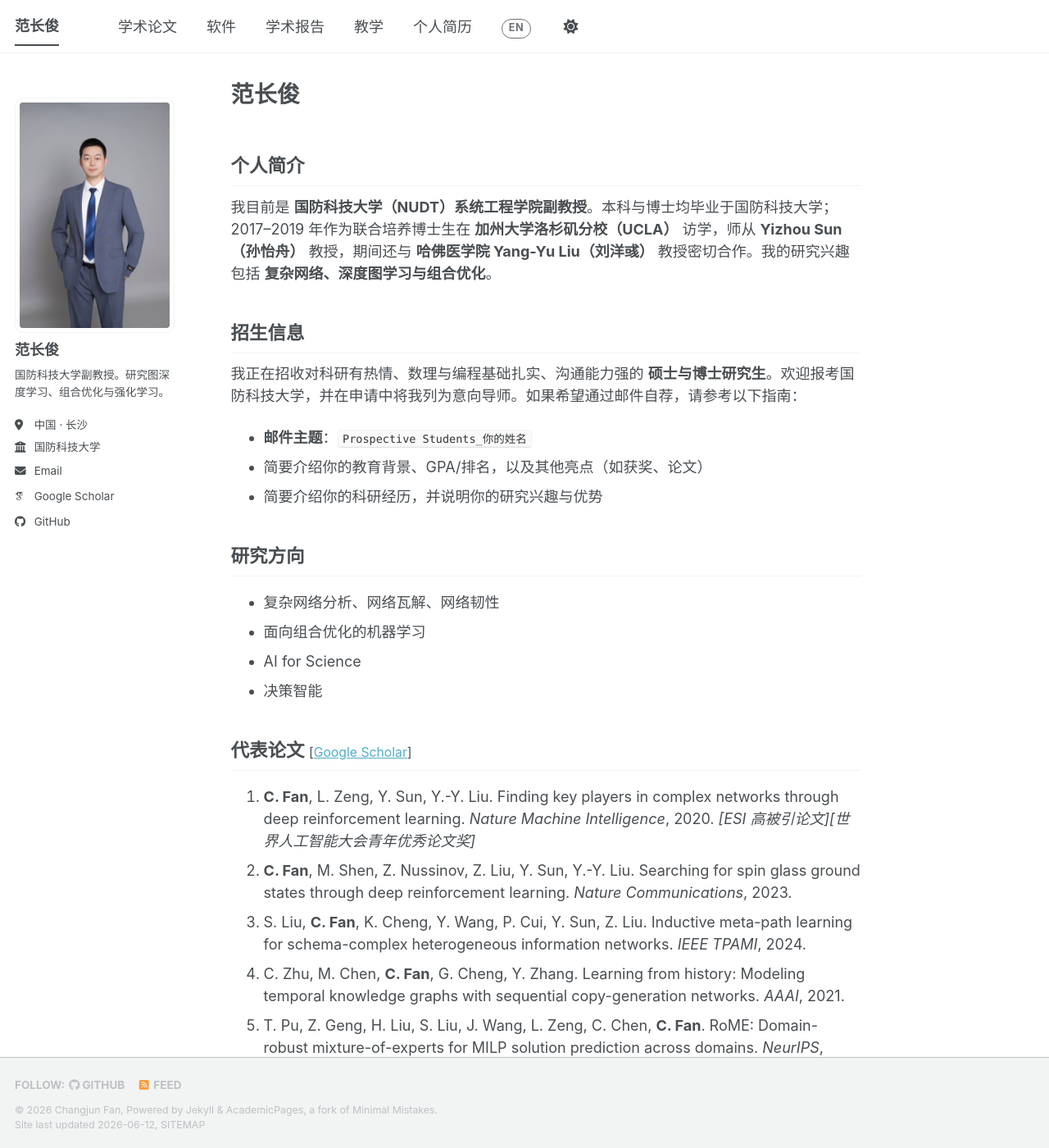
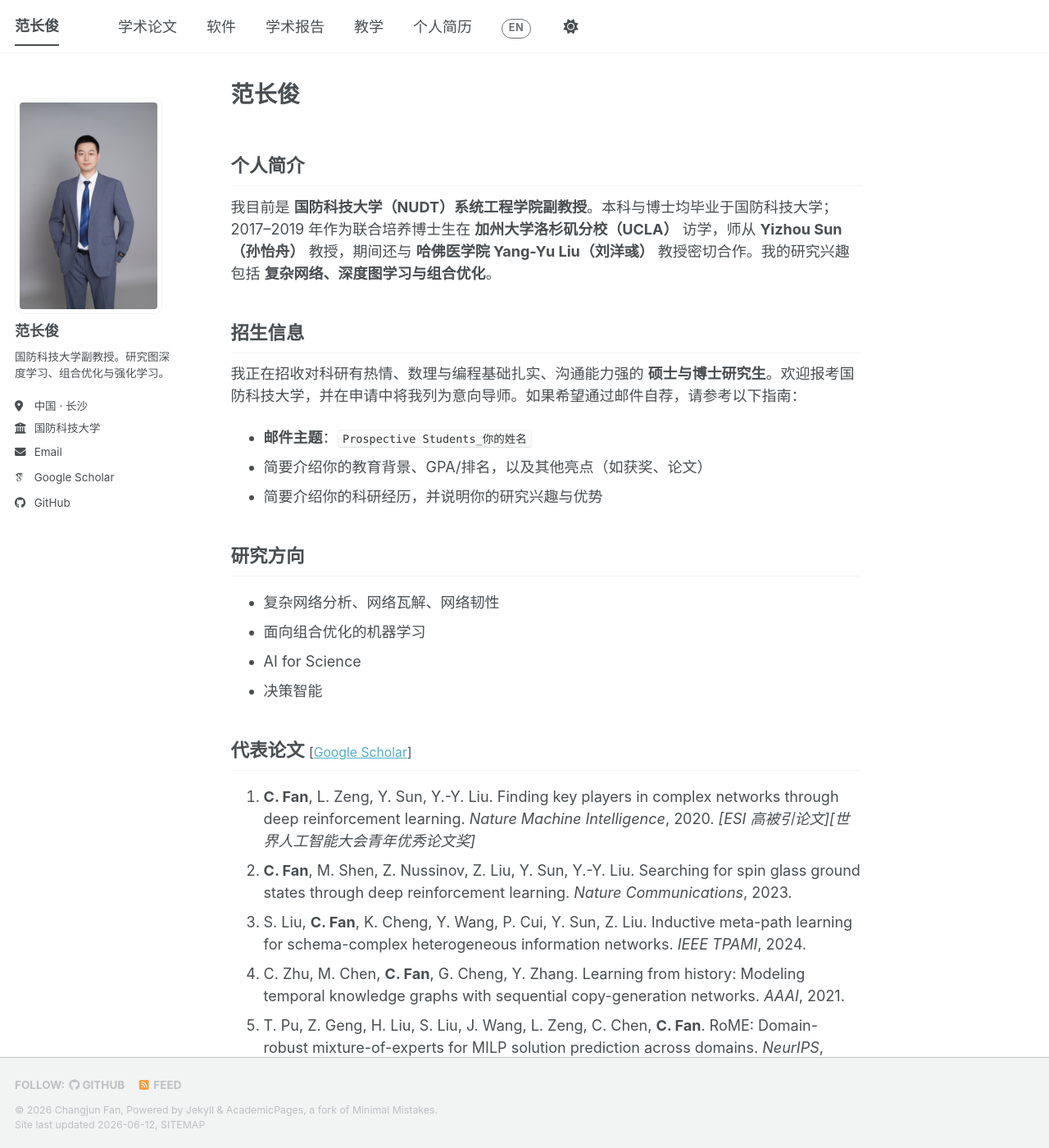
Before and after one commit to fanchangjun/fanchangjun.github.io, a Jekyll site: the page built from _pages/about.md, in a window 1280 px wide and 1400 px high. Shown: the whole window at 82% size. Built offline with Jekyll 4.4.1, drawn with Linux system fonts in a browser that asks for light colours; some web fonts are replaced; a script bundle is joined from its source files by our own code; library files that are not in the unit come from our copies.

Commit message:
style: use portrait avatar as rounded rectangle (fix stretched oval), drop square crop
Co-authored-by: Cursor <cursoragent@cursor.com>

```diff
--- a/_config.yml
+++ b/_config.yml
@@ -22,7 +22,7 @@ repository               : "FFrankyy/FFrankyy.github.io"   # [GitHub用户名]/[
 #               Additional customization can be done by editing /_includes/author-profile.html
 author:
   # Biographic information
-  avatar           : "profile.jpg"   # 全身照（800x1200，已压缩）；原图备份为 profile-original.jpg
+  avatar           : "profile.jpg"   # 竖版半身照（圆角矩形展示，见 head/custom.html）；原图备份为 profile-original.jpg
   name             : '<span class="lang-en">Changjun Fan</span><span class="lang-zh">范长俊</span>'
   pronouns         :
   bio              : '<span class="lang-en">Associate Professor at NUDT. Graph deep learning, combinatorial optimization &amp; reinforcement learning.</span><span class="lang-zh">国防科技大学副教授。研究图深度学习、组合优化与强化学习。</span>'
--- a/_includes/head/custom.html
+++ b/_includes/head/custom.html
@@ -47,11 +47,12 @@
   /* 宽表格在小屏上可横向滚动，而不是撑破布局 */
   .page__content table { display: block; max-width: 100%; overflow-x: auto; }
 
-  /* ===== 头像：全身照不裁成圆形，改用圆角矩形，避免竖图被拉成椭圆 ===== */
+  /* ===== 头像（竖版半身照）===== */
+  /* 覆盖主题默认的圆形裁剪：竖版照片用圆形会变成拉长的椭圆，改为圆角矩形并保持原始比例 */
   .author__avatar img {
-    border-radius: 10px;       /* 圆角矩形，而非默认的 50% 圆形 */
-    max-width: 200px;          /* 控制桌面端显示尺寸 */
-    height: auto;              /* 保持原始竖版比例，不变形 */
+    border-radius: 10px !important;
+    max-width: 180px;
+    height: auto;          /* 保持竖版照片的真实宽高比，不拉伸 */
     object-fit: contain;
   }
 </style>
```
Also changed, not shown: images/profile-avatar.jpg (deleted).
